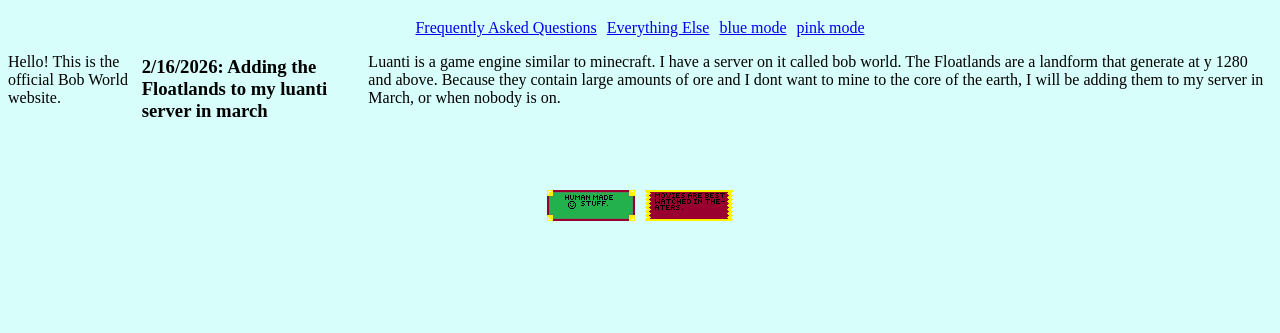
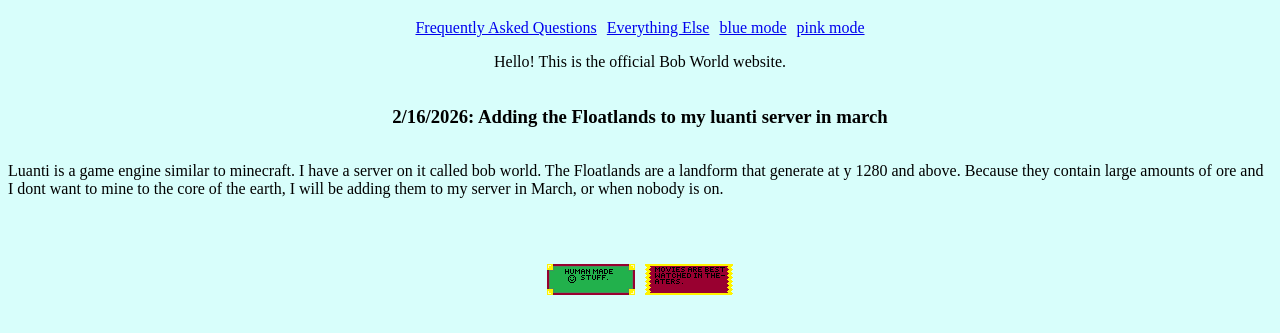
Before and after one commit to tbhtyson/wewbsise, a website: page public/blue/index.html in a window 1280 px wide. Shown: the part 61-394 px from the top of the page. Drawn offline with Linux system fonts and the light colour scheme.

Commit message:
fixed the divs

```diff
--- a/public/blue/index.html
+++ b/public/blue/index.html
@@ -17,7 +17,11 @@
   </div>
   <div class='center'>
   	<p>Hello! This is the official Bob World website.</p>
+  </div>
+  <div class='center'>
     <h3>2/16/2026: Adding the Floatlands to my luanti server in march</h3>
+  </div>
+  <div class='center'>
     <p>Luanti is a game engine similar to minecraft. I have a server on it called bob world. The Floatlands are a landform that generate at y 1280 and above. Because they contain large amounts of ore and I dont want to mine to the core of the earth, I will be adding them to my server in March, or when nobody is on.</p>
   </div>
   <div class='center' style='flex-wrap: wrap; margin-top:50px;'>
```
Also changed, not shown: public/pink/index.html (+4 -0 lines), public/yellow/index.html (+4 -0 lines).
